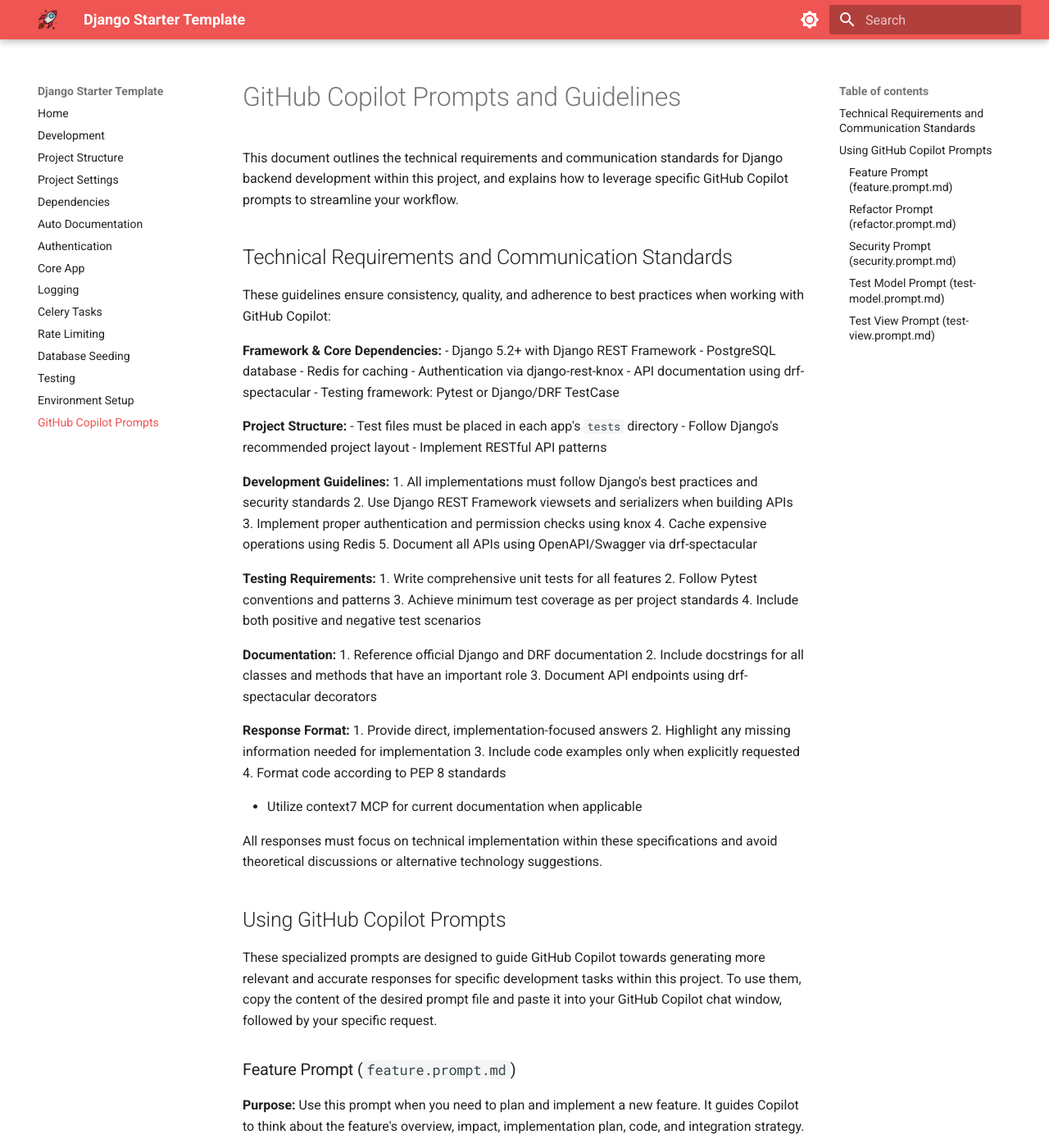
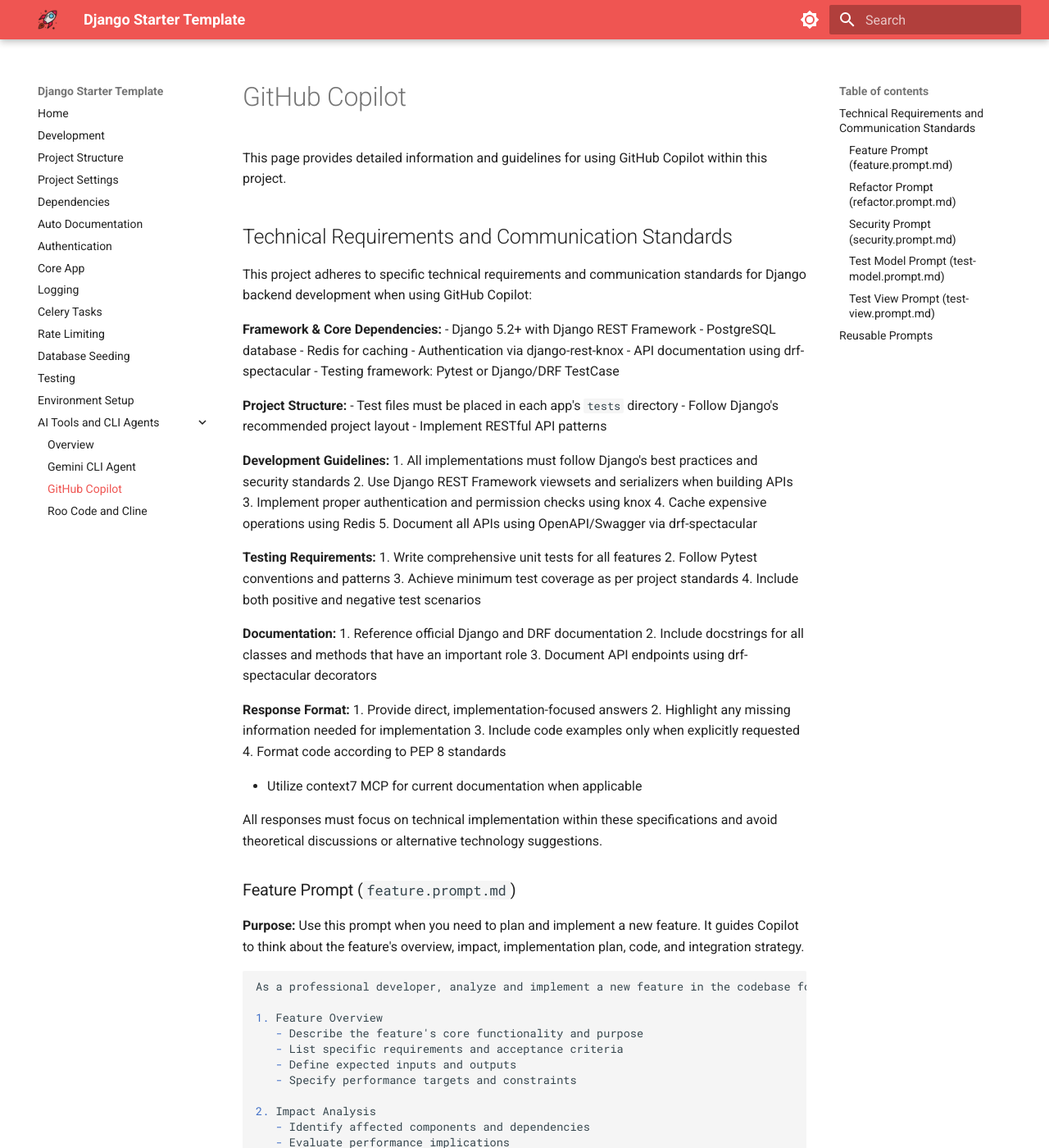
Before and after one commit to wilfredinni/django-starter-template, an MkDocs documentation site: the page built from docs/ai_tools/copilot.md, in a window 1280 px wide and 1400 px high. Shown: the whole window at 82% size. Built offline with MkDocs 1.6.1 and Material for MkDocs 9.7.7, drawn with Linux system fonts in a browser that asks for light colours; some of the changed text lies outside the part shown.

Commit message:
docs: update AI tools documentation and restructure related files

````diff
--- a/docs/copilot_prompts.md
+++ b/docs/ai_tools/copilot.md
@@ -1,10 +1,10 @@
-# GitHub Copilot Prompts and Guidelines
+# GitHub Copilot
 
-This document outlines the technical requirements and communication standards for Django backend development within this project, and explains how to leverage specific GitHub Copilot prompts to streamline your workflow.
+This page provides detailed information and guidelines for using GitHub Copilot within this project.
 
 ## Technical Requirements and Communication Standards
 
-These guidelines ensure consistency, quality, and adherence to best practices when working with GitHub Copilot:
+This project adheres to specific technical requirements and communication standards for Django backend development when using GitHub Copilot:
 
 **Framework & Core Dependencies:**
 - Django 5.2+ with Django REST Framework
@@ -47,9 +47,7 @@
 
 All responses must focus on technical implementation within these specifications and avoid theoretical discussions or alternative technology suggestions.
 
-## Using GitHub Copilot Prompts
 
-These specialized prompts are designed to guide GitHub Copilot towards generating more relevant and accurate responses for specific development tasks within this project. To use them, copy the content of the desired prompt file and paste it into your GitHub Copilot chat window, followed by your specific request.
 
 ### Feature Prompt (`feature.prompt.md`)
 
@@ -274,3 +272,12 @@
 Reference Django REST framework testing documentation for best practices:
 https://www.django-rest-framework.org/api-guide/testing/
 ```
+
+## Reusable Prompts
+
+Specific reusable prompts for various tasks are located in the [.github/prompts/](../../.github/prompts/) directory:
+*   `feature.prompt.md`
+*   `refactor.prompt.md`
+*   `security.prompt.md`
+*   `test-model.prompt.md`
+*   `test-view.prompt.md
--- a/mkdocs.yml
+++ b/mkdocs.yml
@@ -39,4 +39,8 @@
   - Database Seeding: database_seeding.md
   - Testing: testing.md
   - Environment Setup: environment_setup.md
-  - GitHub Copilot Prompts: copilot_prompts.md
+  - AI Tools and CLI Agents:
+    - Overview: ai_tools/index.md
+    - Gemini CLI Agent: ai_tools/gemini.md
+    - GitHub Copilot: ai_tools/copilot.md
+    - Roo Code and Cline: ai_tools/cline_roocode.md
````
Also changed, not shown: README.md (+2 -2 lines), docs/ai_tools/cline_roocode.md (added, +44 -0 lines), docs/ai_tools/gemini.md (added, +48 -0 lines), docs/ai_tools/index.md (added, +7 -0 lines), docs/index.md (+1 -1 lines).
